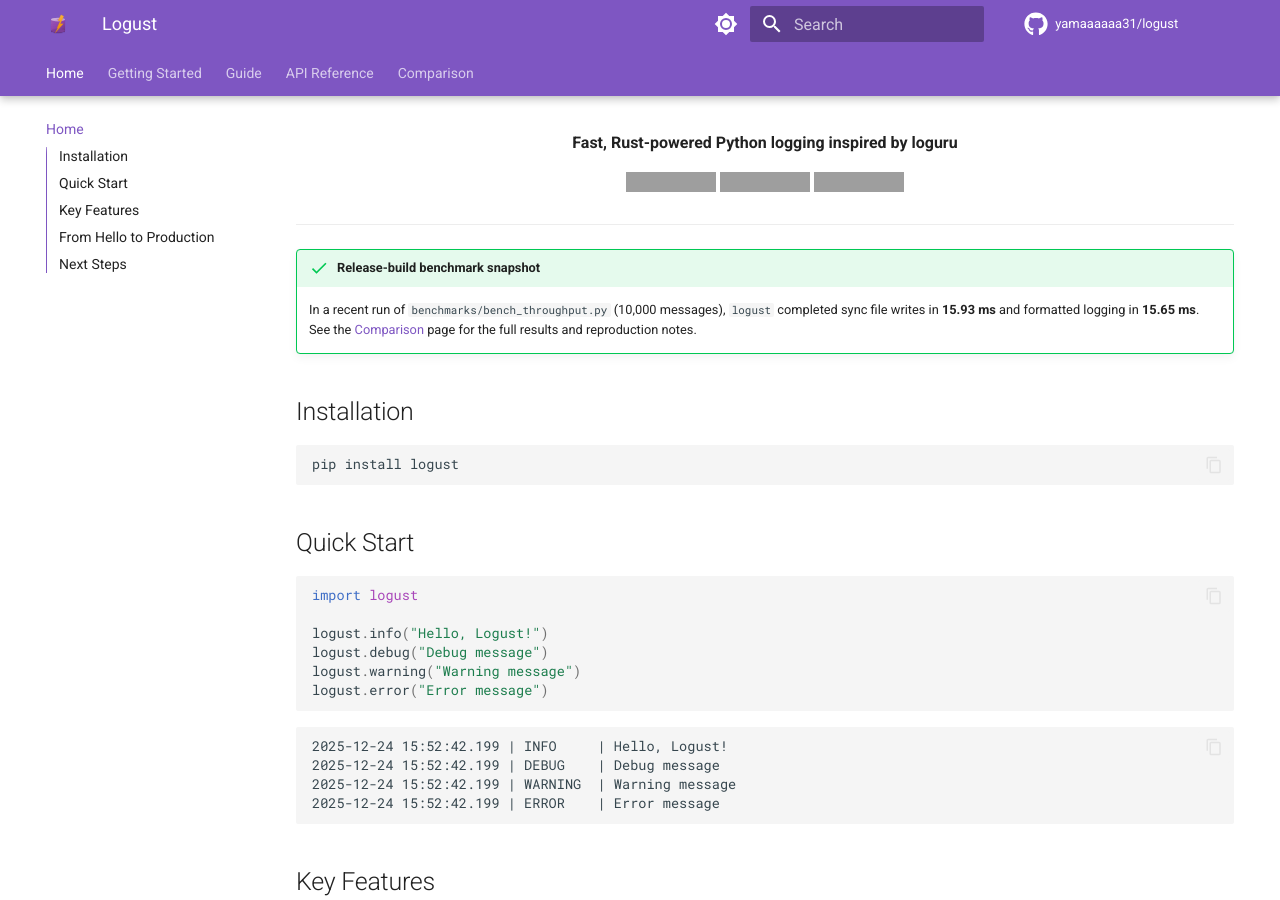
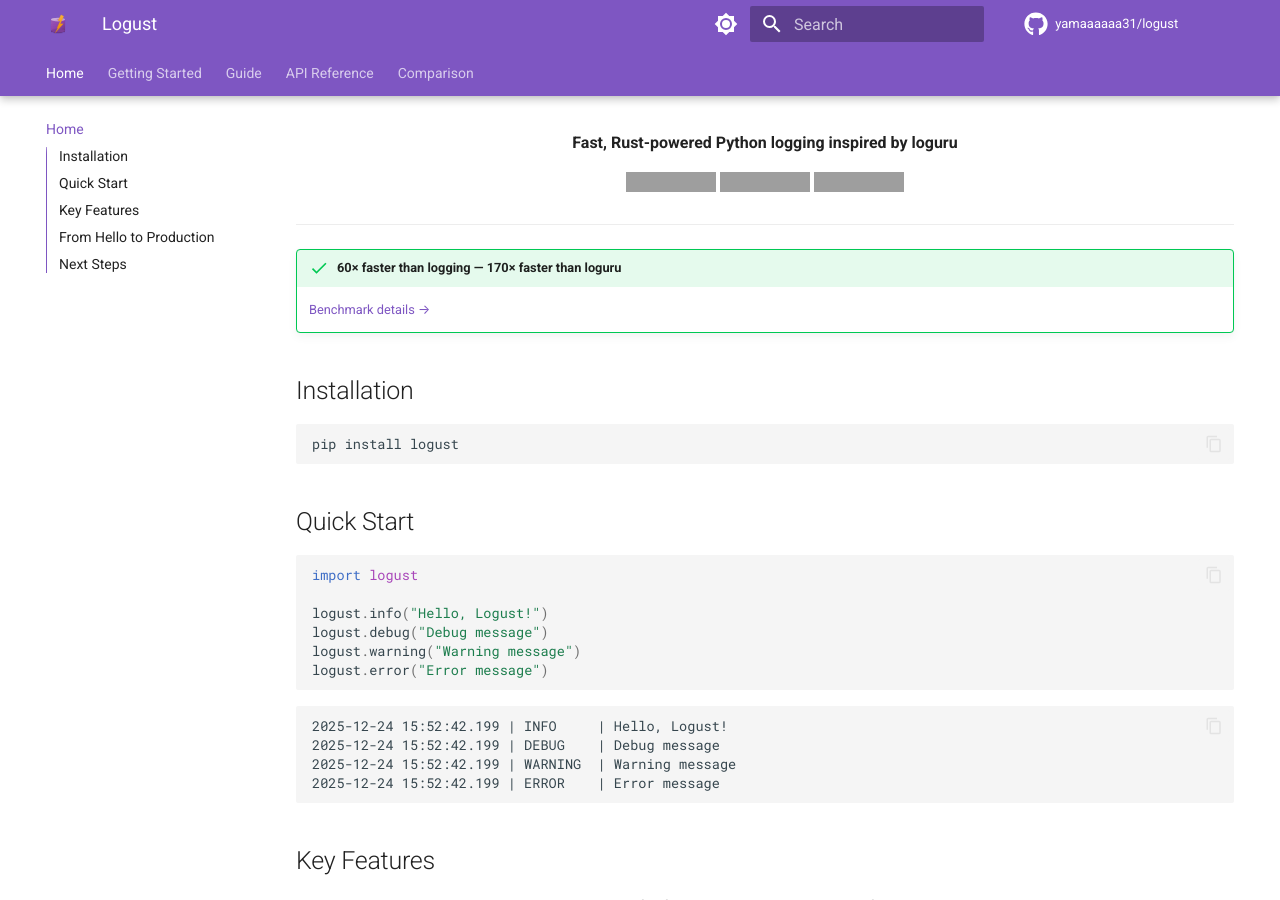
Before and after one commit to yamaaaaaa31/logust, an MkDocs documentation site: the page built from docs/index.md, in a window 1280 px wide and 900 px high, scrolled down 321 px. Built offline with MkDocs 1.6.1 and Material for MkDocs 9.7.7, drawn with Linux system fonts in a browser that asks for light colours; comment, search, counter and statistics services are not loaded; grey boxes are pictures that could not be loaded.

Commit message:
fix(ci): quote python-version to prevent YAML float coercion (#21)
* fix(ci): quote python-version in CI.yml to prevent YAML float coercion

YAML interprets `3.10` as float `3.1`, causing setup-python to fail.
Also refresh benchmark callout on docs landing page.

Co-Authored-By: Claude Opus 4.6 (1M context) <noreply@anthropic.com>

* fix(ci): replace uv publish --skip-existing with --check-url

--skip-existing was removed in recent uv versions.

Co-Authored-By: Claude Opus 4.6 (1M context) <noreply@anthropic.com>

* fix(ci): uv publish コマンドに --check-url オプションを追加

PyPIへの公開前にURLを検証することで、公開プロセスの信頼性を向上させる。

---------

Co-authored-by: Claude Opus 4.6 (1M context) <noreply@anthropic.com>

```diff
--- a/docs/index.md
+++ b/docs/index.md
@@ -19,9 +19,8 @@ description: Fast, Rust-powered Python logging library with loguru-style API, JS
 
 ---
 
-!!! success "Release-build benchmark snapshot"
-    In a recent run of `benchmarks/bench_throughput.py` (10,000 messages), `logust` completed sync file writes in **15.93 ms** and formatted logging in **15.65 ms**.
-    See the [Comparison](comparison.md) page for the full results and reproduction notes.
+!!! success "**60× faster** than logging — **170× faster** than loguru"
+    [Benchmark details →](comparison.md)
 
 ## Installation
 
```
Also changed, not shown: 2 other files.
